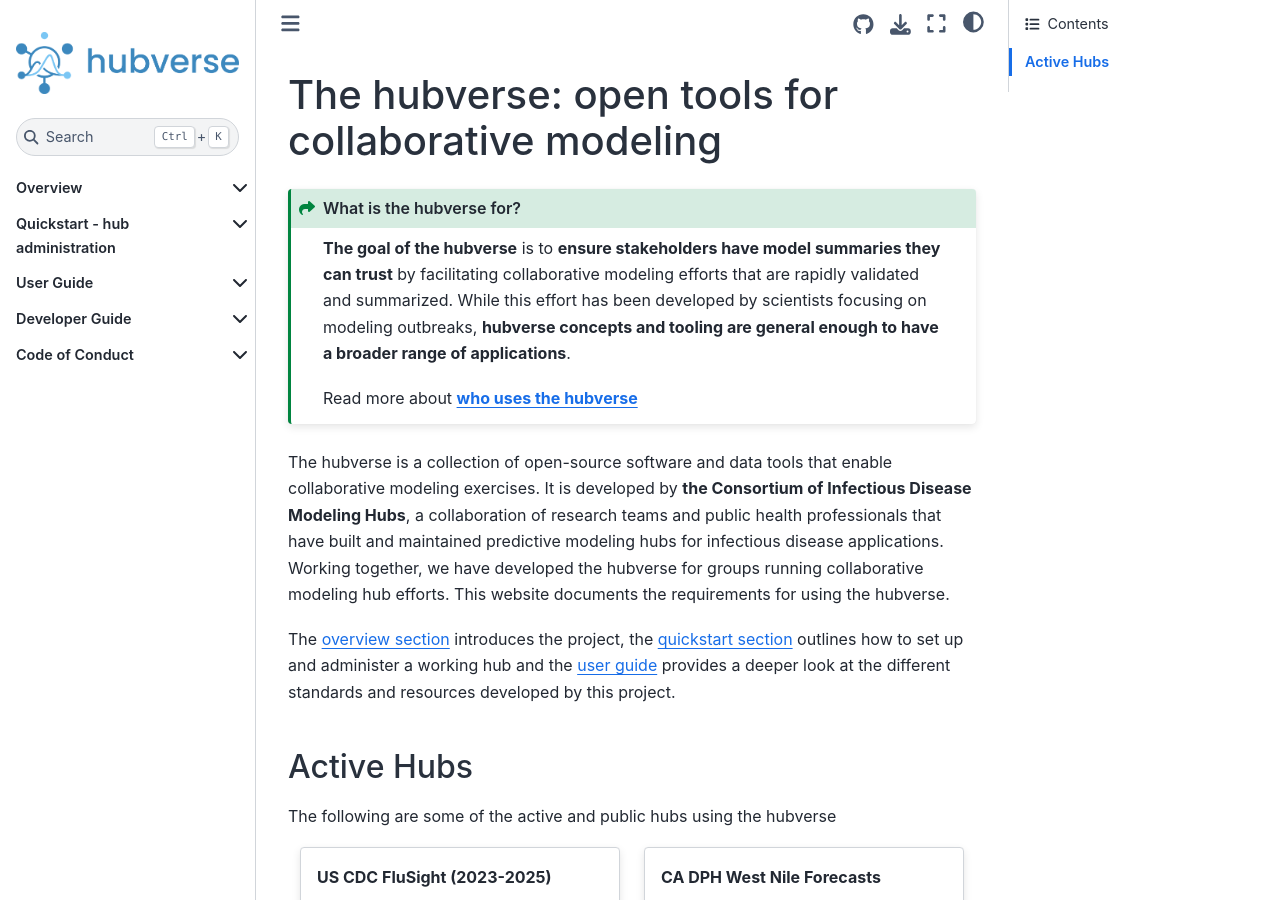
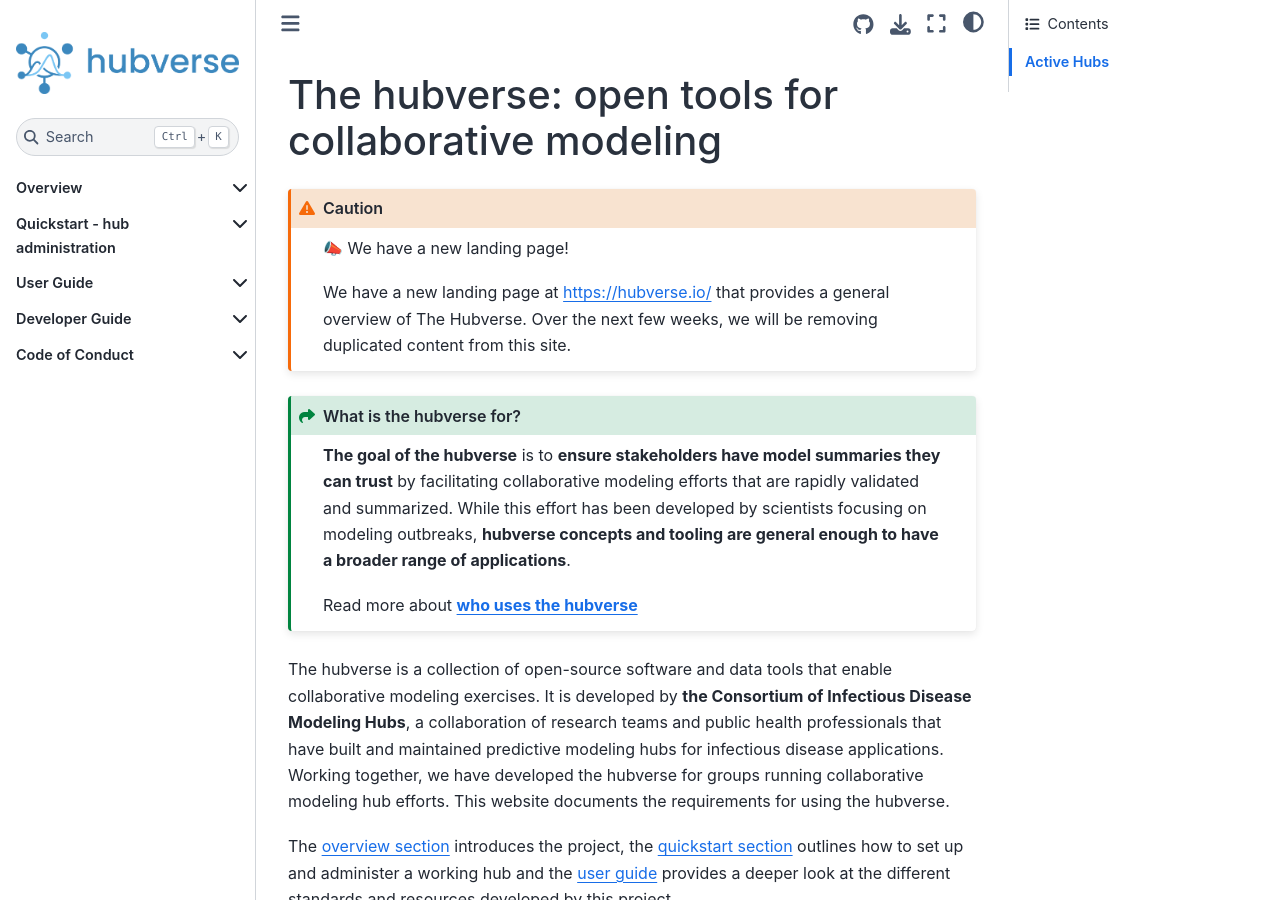
Before and after one commit to hubverse-org/hubDocs, a Sphinx documentation site: the page built from docs/source/index.md, in a window 1280 px wide and 900 px high. Built offline with Sphinx 7.4.7 and the Sphinx Book theme 1.1.4, drawn with Linux system fonts in a browser that asks for light colours; comment, search, counter and statistics services are not loaded.

Commit message:
Adding note about new website

````diff
--- a/docs/source/index.md
+++ b/docs/source/index.md
@@ -1,4 +1,12 @@
 # The hubverse: open tools for collaborative modeling
+
+```{caution}
+:class: warning
+
+📣 We have a new landing page!
+
+We have a new landing page at <https://hubverse.io/> that provides a general overview of The Hubverse. Over the next few weeks, we will be removing duplicated content from this site.
+```
 
 ```{admonition} What is the hubverse for?
 :class: seealso
````
